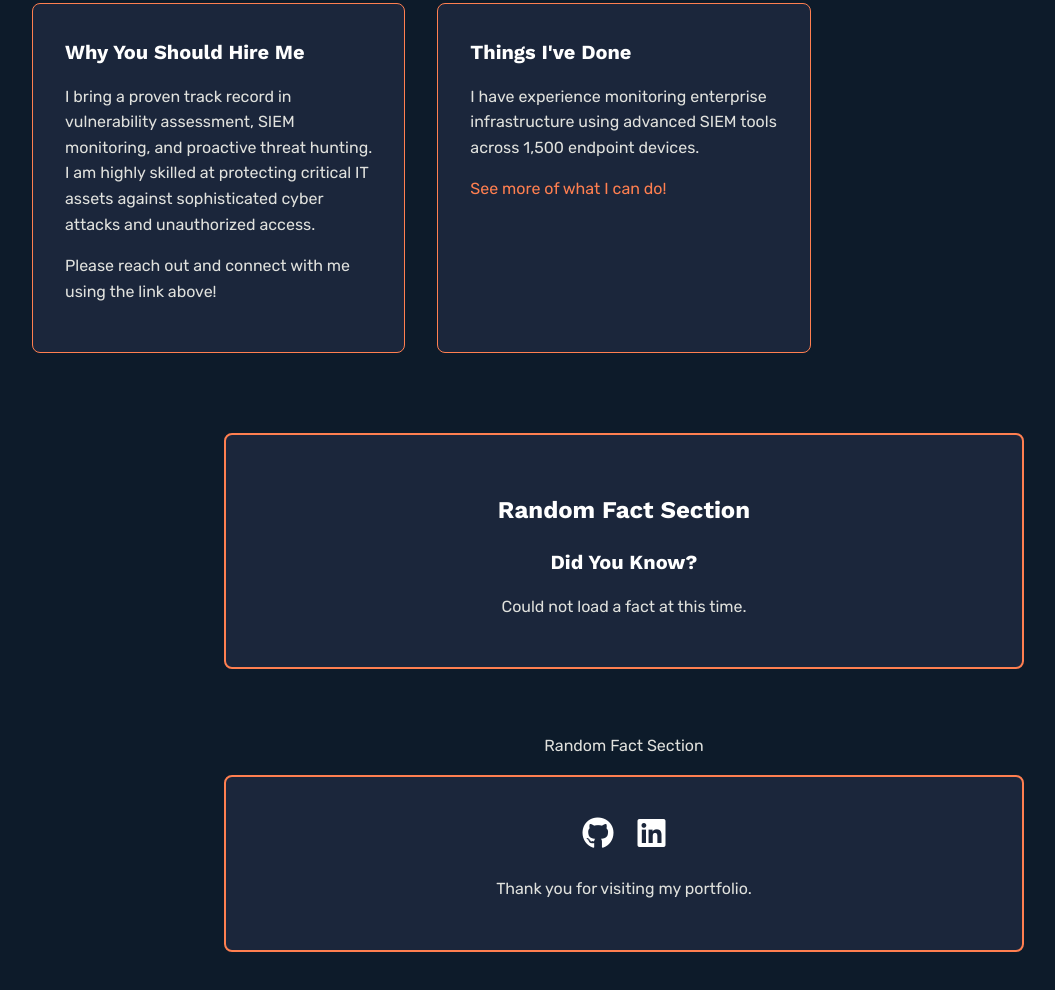
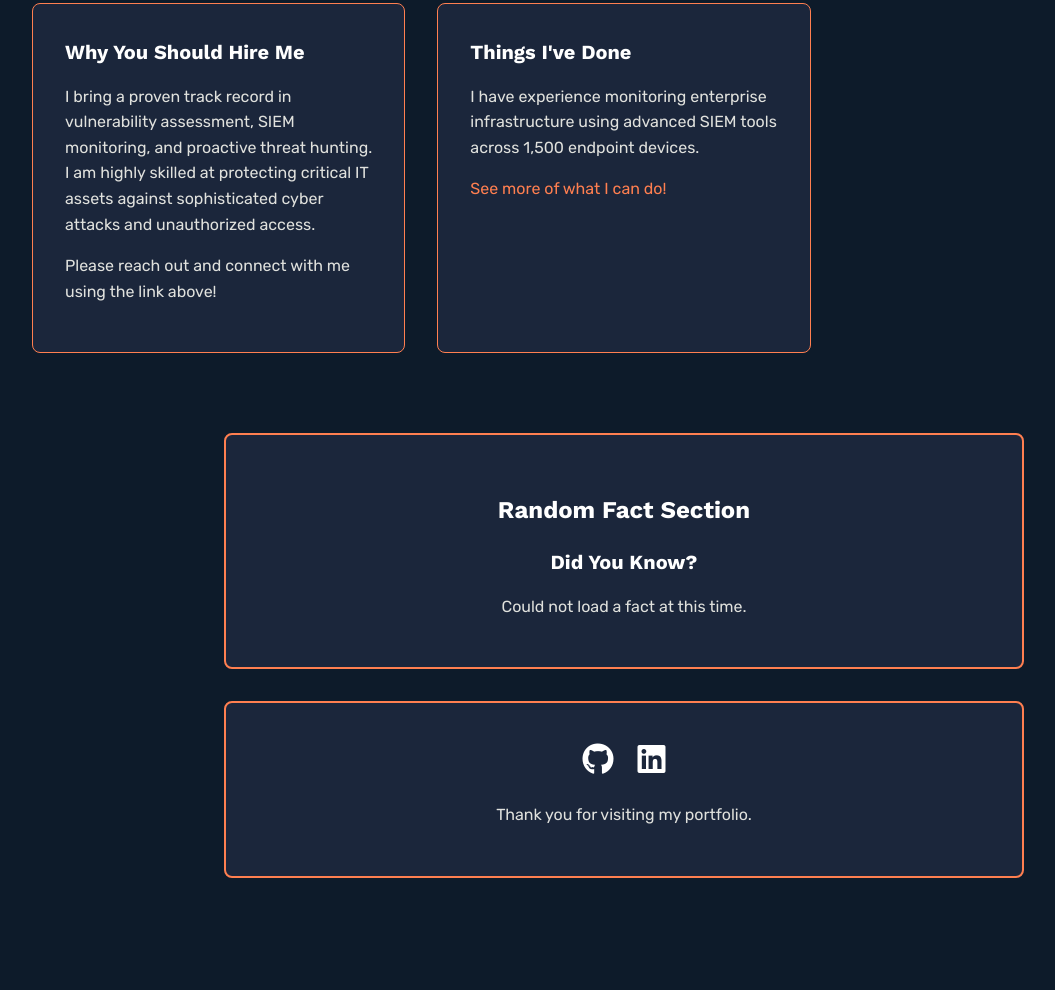
Before and after one commit to StephenVela88/Dev-140, a plain HTML site: page index.html in a window 1280 px wide. Shown: the part 645-1635 px from the top of the page, without its empty margins (16-1071 px from the left). After the commit the page ends 1603 px from the top, so only its background shows below. Drawn offline with nearby package versions, Linux system fonts and the light colour scheme; no server answers.

Commit message:
Text fix

```diff
--- a/index.html
+++ b/index.html
@@ -46,10 +46,6 @@
 </section>
 </main>
 
-<footer>
-<p>Random Fact Section</p>
-</footer>
-
 <script src="ProjectMilestone.js" defer></script>
 
 </body>
```
